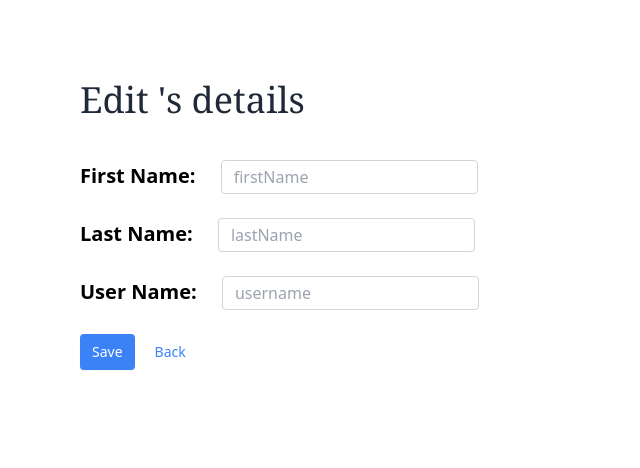
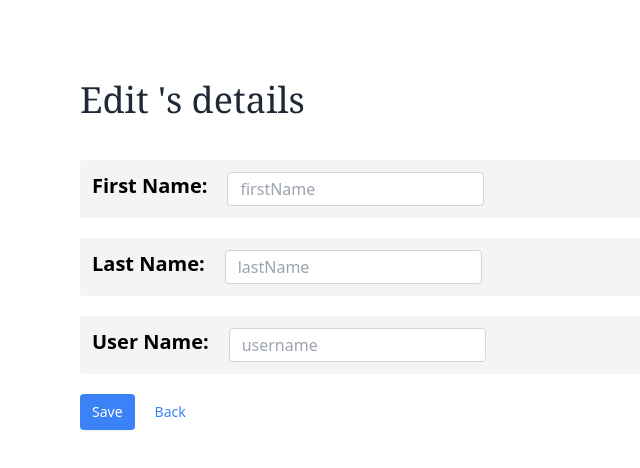
Before and after one commit to AliEssamShaker/onboarding-frontend, an Angular app: page /users/1/edit in a window 1280 px wide. Shown: the top 468 px of the page, without its empty margins (0-640 px from the left). Built offline with nearby package versions, Linux system fonts and the light colour scheme; no server answers.

Commit message:
minor changes

```diff
--- a/src/app/phones/phones.component.html
+++ b/src/app/phones/phones.component.html
@@ -26,6 +26,7 @@
       </div>
     </li>
   </ul>
+
   <div>
     <button class="btn-creation mr-2 my-5" (click)="createPhone()">
       Add new phone
--- a/src/app/user-detail/user-detail.component.html
+++ b/src/app/user-detail/user-detail.component.html
@@ -1,9 +1,9 @@
-<div *ngIf="user">
+<div *ngIf="user" >
   <h2 class="page-title">{{user.firstName}} 's details</h2>
-  <div class="item-box" ><div class="label">id: </div><span class="label-content">{{user.userId}}</span></div>
-  <div class="item-box"><div class="label">first name: </div><span class="label-content">{{user.firstName}}</span></div>
-  <div class="item-box"><div class="label">last name: </div><span class="label-content">{{user.lastName}}</span></div>
-  <div class="item-box"><div class="label">username: </div><span class="label-content">{{user.username}}</span></div>
+  <div class="items-box"><div class="label">id: </div><span class="label-content">{{user.userId}}</span></div>
+  <div class="items-box"><div class="label">first name: </div><span class="label-content">{{user.firstName}}</span></div>
+  <div class="items-box"><div class="label">last name: </div><span class="label-content">{{user.lastName}}</span></div>
+  <div class="items-box"><div class="label">username: </div><span class="label-content">{{user.username}}</span></div>
 </div>
 
 <div class="group-buttons">
--- a/src/app/user-edit/user-edit.component.html
+++ b/src/app/user-edit/user-edit.component.html
@@ -2,21 +2,21 @@
     <h2 class="page-title" >Edit {{firstName}} 's details</h2>
 
     <form [formGroup]="formGroup" (ngSubmit)="save()">
-      <div>
+      <div class="items-box">
         <label class="label">First Name: </label>
         <input formControlName="firstName" placeholder="firstName" name="firstName" />
       </div>
-      <br/>
-      <div>
+      <!-- <br/> -->
+      <div class="items-box">
         <label class="label">Last Name: </label>
         <input formControlName="lastName" placeholder="lastName" name="lastName" />
       </div>
-      <br/>
-      <div>
+      <!-- <br/> -->
+      <div class="items-box">
         <label class="label">User Name: </label>
         <input formControlName="username" placeholder="username" name="username" />
       </div>
-      <br/>
+      <!-- <br/> -->
 
     </form>
 </div>
```
